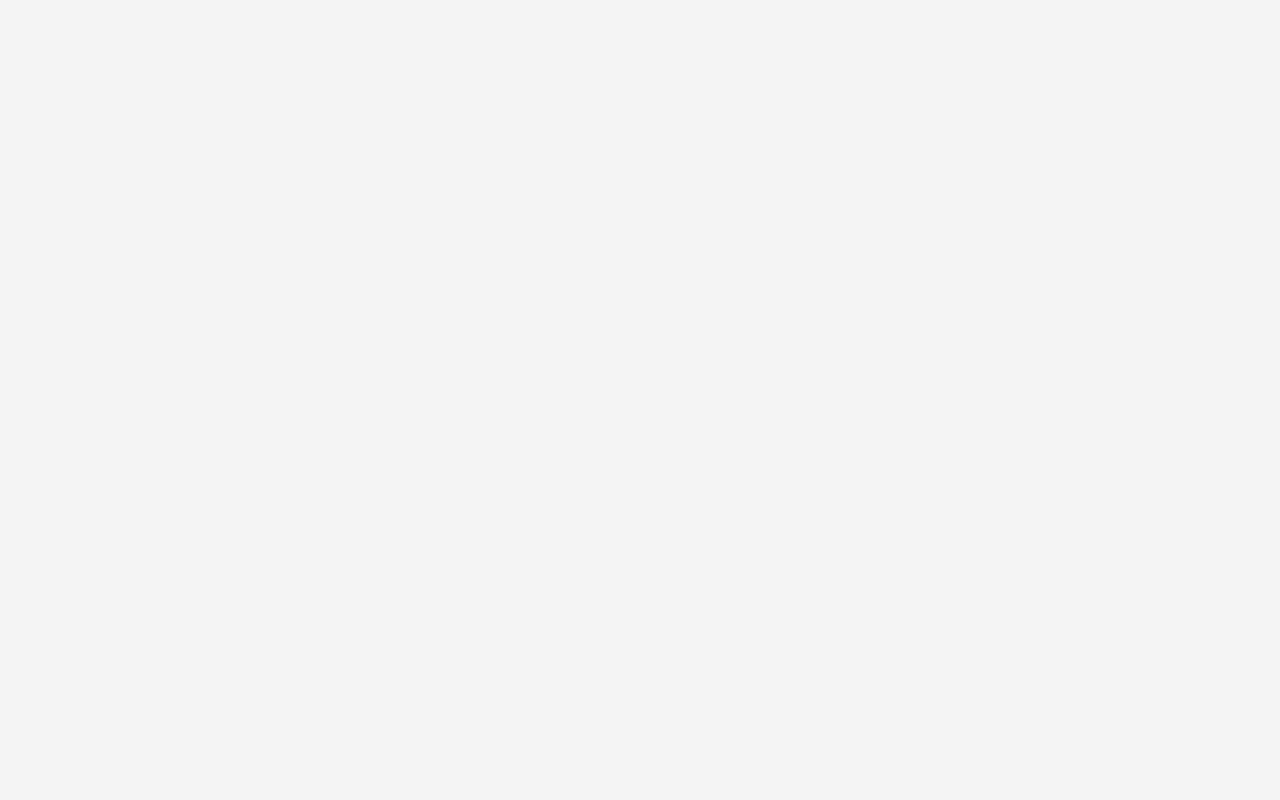
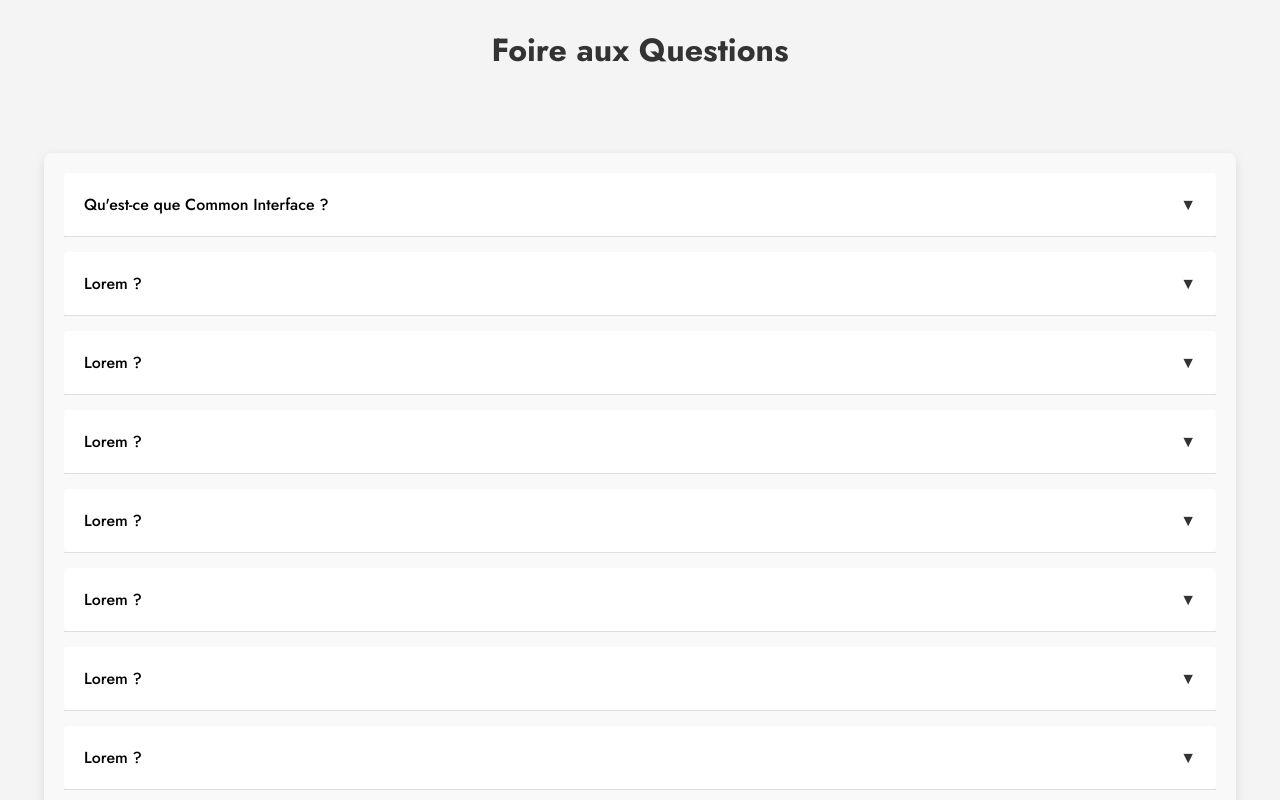
Before and after one commit to Dieuleveut-Ngele/DocsUsersApp, an Angular app: page /faq in a window 1280 px wide. Before the commit this address led to /. Built offline with nearby package versions, Linux system fonts and the light colour scheme.

Commit message:
feat: add FAQ section with collapsible design

```diff
--- a/src/app/app.routes.ts
+++ b/src/app/app.routes.ts
@@ -26,9 +26,12 @@ import { RiaOperateurComponent } from './components-docs/ria-operateur/ria-opera
 import { SababalarAdminComponent } from './components-docs/sababalar-admin/sababalar-admin.component';
 import { SababalarComplianceComponent } from './components-docs/sababalar-compliance/sababalar-compliance.component';
 import { SababalarFinanceComponent } from './components-docs/sababalar-finance/sababalar-finance.component';
+import { WesternUnionComponent } from './components-docs/western-union/western-union.component';
+import { FaqComponent } from './pages/faq/faq.component';
 
 export const routes: Routes = [
   { path: '', component: NavBarComponent },
+  { path: 'faq', component: FaqComponent},
   {
     path: 'docs',
     component: SidebarDocsComponent,
@@ -66,6 +69,7 @@ export const routes: Routes = [
       { path: 'saba-admin', component: SababalarAdminComponent},
       { path: 'saba-compliance', component: SababalarComplianceComponent},
       { path: 'saba-finance', component: SababalarFinanceComponent},
+      { path: 'western-union', component: WesternUnionComponent},
 
 
     ],
--- /dev/null
+++ b/src/app/components-docs/western-union/western-union.component.html
@@ -0,0 +1,3 @@
+<div class="title">
+    <h3>Guide Western Union</h3>
+  </div>
--- /dev/null
+++ b/src/app/pages/faq/faq.component.html
@@ -0,0 +1,15 @@
+<h2>Foire aux Questions</h2>
+<div class="faq-container">
+
+    <div *ngFor="let item of faqItems" class="faq-item">
+      <div class="faq-question" (click)="toggleAnswer(item)">
+        <p>{{ item.question }}</p>
+        <span class="toggle-icon">
+          {{ item.open ? '▲' : '▼' }}
+        </span>
+      </div>
+      <div class="faq-answer" *ngIf="item.open">
+        <p>{{ item.answer }}</p>
+      </div>
+    </div>
+  </div>
--- /dev/null
+++ b/src/app/pages/faq/faq.component.scss
@@ -0,0 +1,78 @@
+
+    h2 {
+      text-align: center;
+      font-size: 2rem;
+      margin-bottom: 80px;
+      color: #333;
+    }
+.faq-container {
+    width: 90%;
+    margin: 0 auto;
+    padding: 20px;
+    background-color: #f9f9f9;
+    border-radius: 8px;
+    box-shadow: 0px 4px 12px rgba(0, 0, 0, 0.1);
+
+    // h2 {
+    //   text-align: center;
+    //   font-size: 2rem;
+    //   margin-bottom: 20px;
+    //   color: #333;
+    // }
+
+    .faq-item {
+      margin-bottom: 15px;
+      border-bottom: 1px solid #ddd;
+
+      .faq-question {
+        display: flex;
+        justify-content: space-between;
+        align-items: center;
+        padding: 20px;
+        cursor: pointer;
+        background-color: #fff;
+        transition: background-color 0.3s ease;
+        border-radius: 4px;
+
+        p {
+          margin: 0;
+          font-size: 1rem;
+          font-weight: 500;
+          color: #000;
+        }
+
+        &:hover {
+          background-color: #f1f1f1;
+        }
+
+        .toggle-icon {
+          font-size: 1rem;
+          color: #333;
+        }
+      }
+
+      .faq-answer {
+        padding: 10px;
+        background-color: #f7df07;
+        border-radius: 4px;
+        animation: slideDown 0.3s ease;
+
+        p {
+          margin: 0;
+          color: #555;
+          font-size: 1rem;
+        }
+      }
+    }
+  }
+
+  @keyframes slideDown {
+    from {
+      max-height: 0;
+      opacity: 0;
+    }
+    to {
+      max-height: 100px;
+      opacity: 1;
+    }
+  }
--- /dev/null
+++ b/src/app/pages/faq/faq.component.ts
@@ -0,0 +1,66 @@
+import { CommonModule } from '@angular/common';
+import { Component } from '@angular/core';
+
+@Component({
+  selector: 'app-faq',
+  standalone: true,
+  imports: [
+    CommonModule
+  ],
+  templateUrl: './faq.component.html',
+  styleUrl: './faq.component.scss'
+})
+
+export class FaqComponent {
+  faqItems = [
+    {
+      question: "Qu'est-ce que Common Interface ?",
+      answer: "Common intarface est une plateforme destinée dfdfdfdfdfdfdfdfdfdfdfdfdfdfdfdfdfgggggggggggggggggggggggggggggggggggggggggggggggfhuhvdfhhsjgjhgjhfgsdsjkhjhskjdhfkjhssfffffvfvv",
+      open: false
+    },
+    {
+      question: "Lorem ?",
+      answer: "Lorem...",
+      open: false
+    },
+    {
+      question: "Lorem ?",
+      answer: "Lorem...",
+      open: false
+    },
+    {
+      question: "Lorem ?",
+      answer: "Lorem...",
+      open: false
+    },
+    {
+      question: "Lorem ?",
+      answer: "Lorem...",
+      open: false
+    },
+    {
+      question: "Lorem ?",
+      answer: "Lorem...",
+      open: false
+    },
+    {
+      question: "Lorem ?",
+      answer: "Lorem...",
+      open: false
+    },
+    {
+      question: "Lorem ?",
+      answer: "Lorem...",
+      open: false
+    },
+    {
+      question: "Lorem ?",
+      answer: "Lorem...",
+      open: false
+    }
+  ];
+
+  toggleAnswer(item: any) {
+    item.open = !item.open;
+  }
+}
--- a/src/app/pages/home/nav-bar/nav-bar.component.html
+++ b/src/app/pages/home/nav-bar/nav-bar.component.html
@@ -11,6 +11,7 @@
   <nav class="nav-links">
     <a routerLink="/home">Home</a>
     <a routerLink="/docs">Docs</a>
+    <a routerLink="/faq">FAQ</a>
   </nav>
 
   <div class="search-container">
```
Also changed, not shown: src/app/components-docs/western-union/western-union.component.ts (added, +12 -0 lines), src/app/components-docs/western-union/western-union.component.scss (added).
